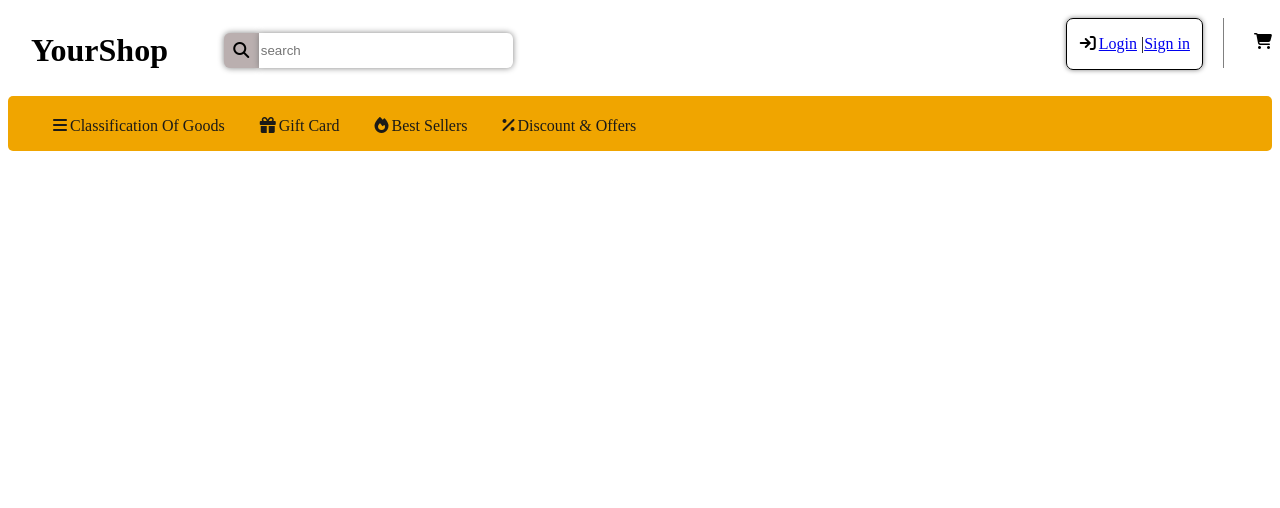
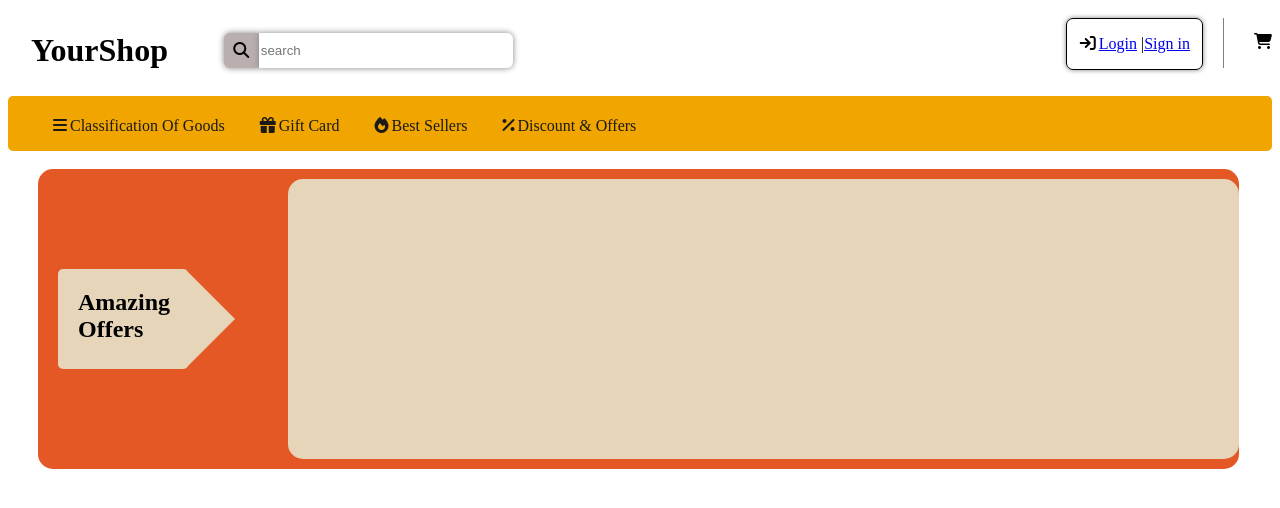
Before and after one commit to Mohmdparsa/online-shop, a React (Create React App) app: page / in a window 1280 px wide. Shown: the top 508 px of the page. Built offline with nearby package versions, Linux system fonts and the light colour scheme.

Commit message:
Feat(swiper): install swiper and create swiper component

```diff
--- a/package.json
+++ b/package.json
@@ -10,6 +10,7 @@
     "react-dom": "^18.2.0",
     "react-router-dom": "^6.3.0",
     "react-scripts": "5.0.1",
+    "swiper": "^10.2.0",
     "web-vitals": "^2.1.4"
   },
   "scripts": {
--- a/src/App.js
+++ b/src/App.js
@@ -1,6 +1,7 @@
 
 import FirstNavbar from "./headerComponent/firstNavbar"
 import SecondNavbar from "./headerComponent/SecondNavbar";
+import SwiperSlider from "./mainComponent/SwiperSlider";
 
 function App() {
   return (
@@ -8,6 +9,9 @@ function App() {
        <FirstNavbar />
        <br/>
        <SecondNavbar/>
+       <br/>
+       <SwiperSlider/>
+
 
 
     </div>
--- /dev/null
+++ b/src/mainComponent/SwiperSlider.jsx
@@ -0,0 +1,63 @@
+import styles from "./SwiperSlider.module.css"
+import { Navigation, Pagination, Scrollbar } from "swiper/modules";
+import { Swiper, SwiperSlide } from "swiper/react";
+import "swiper/css";
+import "swiper/css/navigation";
+import "swiper/css/pagination";
+import "swiper/css/scrollbar";
+
+const SwiperSlider = () => {
+    return (
+      <div>
+        <div className={styles.swiperSliderMain}>
+          <div className={styles.arrowBox}>
+            <div className={styles.swiperTitleDiv}>
+              <h2 className={styles.swiperTitle}>Amazing Offers</h2>
+              <div className={styles.rightArrow}></div>
+            </div>
+          </div>
+
+
+          <div className={styles.swiperSlider}>
+          <Swiper
+      modules={[Navigation, Pagination, Scrollbar ]}
+      className={styles.swiper}
+      spaceBetween={1}
+      slidesPerView={3.9}
+      pagination={{ clickable: true }}
+      scrollbar={{ draggable: true }}
+      onSlideChange={() => {
+        console.log("slide change");
+      }}
+      onSwiper={console.log(Swiper)}
+    >
+      <SwiperSlide>      <div className={styles.swiperBox}>
+            <div className={styles.swiperImg}><img src="" alt="" /></div>
+            <span className={styles.swiperBoxCost}>22$</span>
+          </div></SwiperSlide>
+      <SwiperSlide> <div className={styles.swiperBox}>
+            <div className={styles.swiperImg}><img src="" alt="" /></div>
+            <span className={styles.swiperBoxCost}>22$</span>
+          </div></SwiperSlide>
+      <SwiperSlide> <div className={styles.swiperBox}>
+            <div className={styles.swiperImg}><img src="" alt="" /></div>
+            <span className={styles.swiperBoxCost}>22$</span>
+          </div></SwiperSlide>
+      <SwiperSlide> <div className={styles.swiperBox}>
+            <div className={styles.swiperImg}><img src="" alt="" /></div>
+            <span className={styles.swiperBoxCost}>22$</span>
+          </div></SwiperSlide>
+          <SwiperSlide> <div className={styles.swiperBox}>
+            <div className={styles.swiperImg}><img src="" alt="" /></div>
+            <span className={styles.swiperBoxCost}>22$</span>
+          </div></SwiperSlide>
+     </Swiper>
+
+          </div>
+
+        </div>
+      </div>
+    );
+  };
+
+  export default SwiperSlider;
--- /dev/null
+++ b/src/mainComponent/SwiperSlider.module.css
@@ -0,0 +1,70 @@
+.swiperSliderMain {
+    width: 95%;
+    height: 300px;
+    background-color: #E45826;
+    margin-left: 30px;
+    border-radius: 15px;
+    display: flex;
+    position: relative;
+    z-index: 0;
+  }
+  .swiperTitleDiv {
+    background-color: #E6D5B8;
+    width: 130px;
+    height: 100px;
+    /* position: relative; */
+    margin-top: 100px;
+    margin-left: 20px;
+    border-radius: 5px;
+    display: flex;
+  }
+  .swiperTitle {
+    padding-left: 20px;
+  }
+  .rightArrow {
+    width: 0;
+    height: 0;
+    border-top: 50px solid transparent;
+    border-bottom: 50px solid transparent;
+    border-left: 50px solid #E6D5B8;
+    margin-left: 15px;
+  }
+  .swiperBox {
+    background-color: #F0A500;
+    color: black;
+    width: 200px;
+    height: 260px;
+    margin-top: 10px;
+    margin-left: 50px;
+    border-radius: 10px;
+    position: absolute;
+
+  }
+  .swiperImg {
+    width: 150px;
+    height: 150px;
+    background-color: black;
+    border-radius: 5px;
+    margin-left: 25px;
+    margin-top: 10px;
+    margin-right: 25px;
+    margin-bottom: 20px;
+
+  }
+
+  .swiperSlider {
+
+    display: flex;
+    width: 1000px;
+    height: 280px;
+    background-color: #E6D5B8;
+    margin-top: 10px;
+    margin-left: 100px;
+    border-radius: 15px;
+    overflow-x: hidden;
+  }
+  .swiperBoxCost {
+    font-size: 23px;
+    margin-left: 40px;
+
+  }
```
Also changed, not shown: 1 other file (tests, documents, lock files or other folders).
